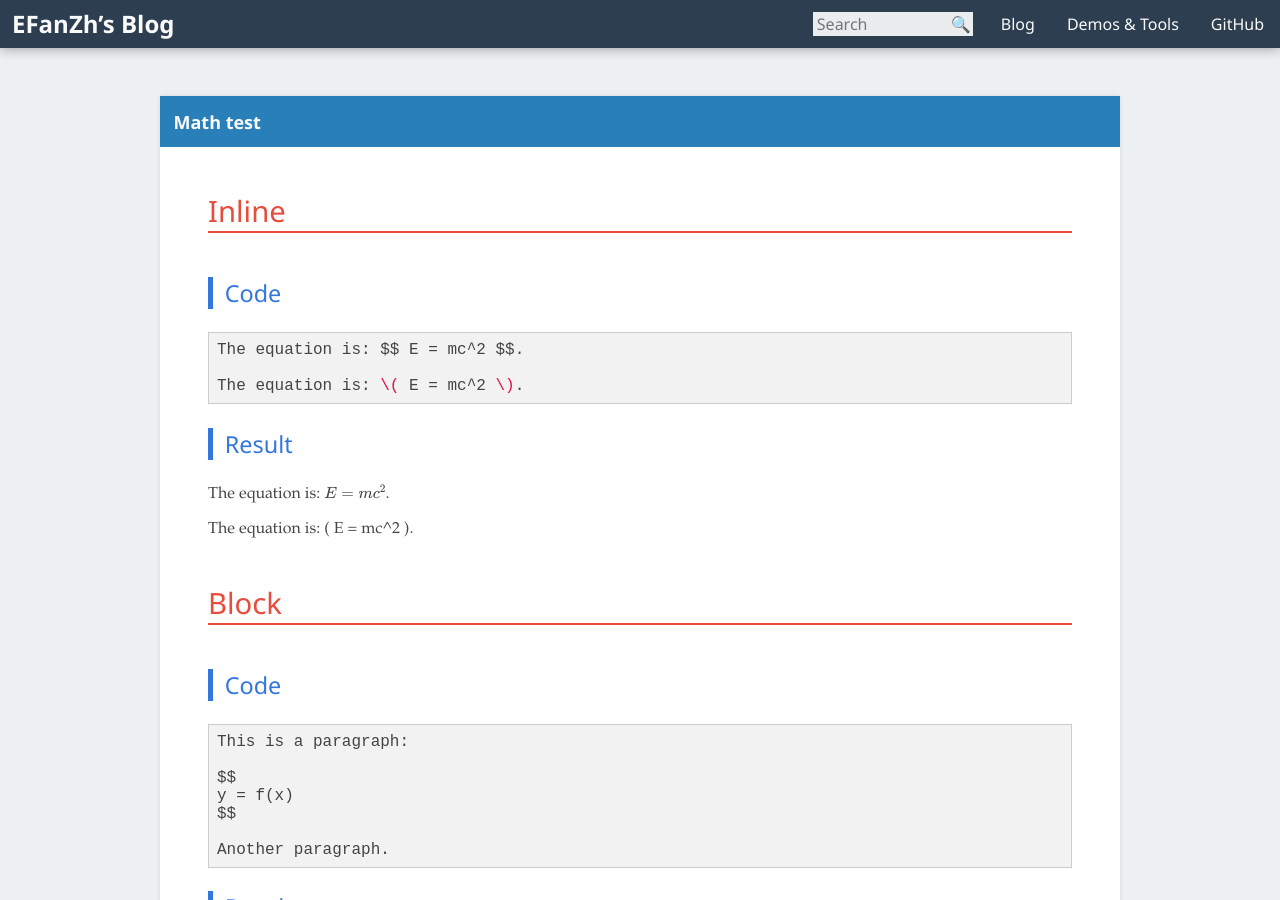
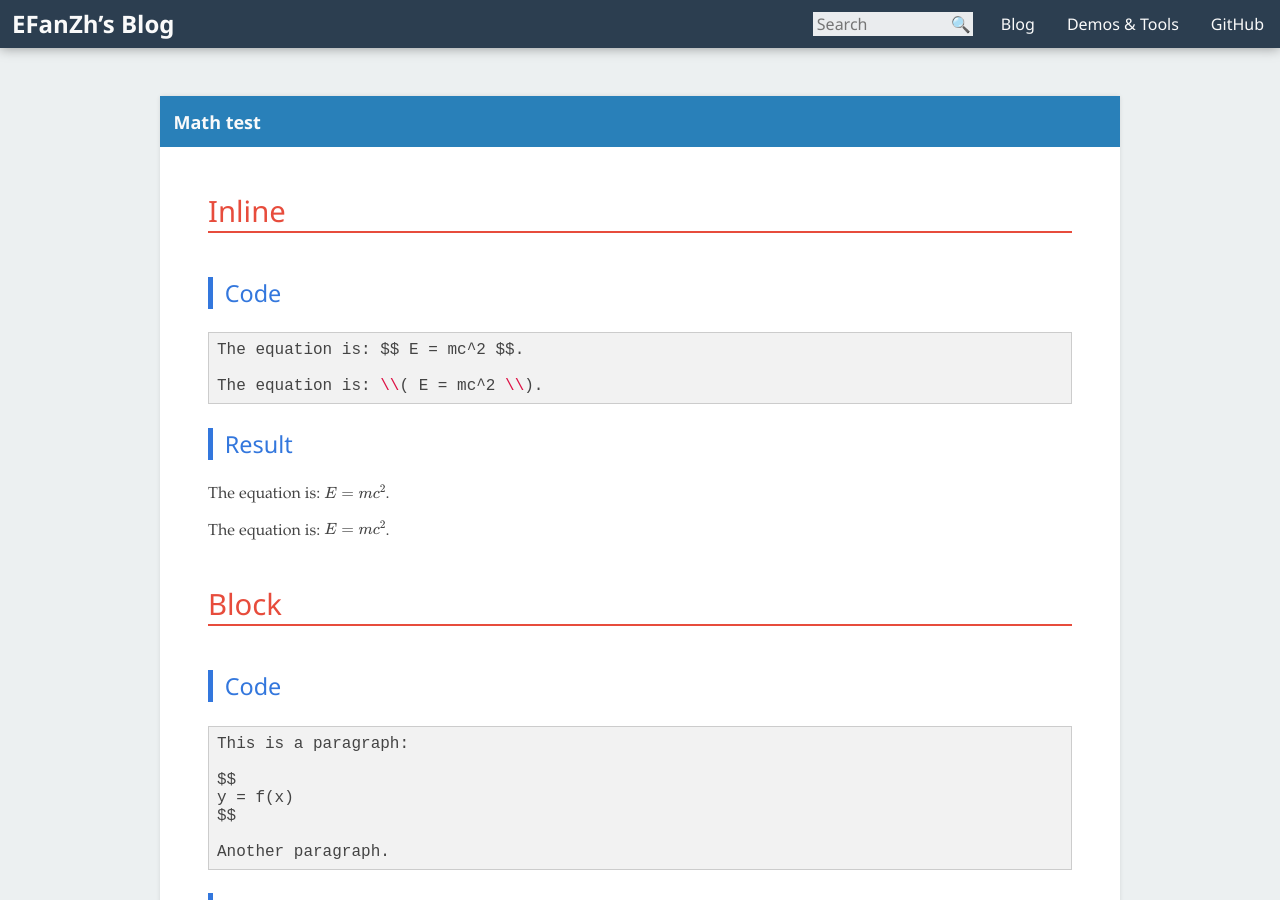
Before and after one commit to EFanZh/efanzh.github.io, a Jekyll site: the page built from _posts/2016-06-20-math-test.md, in a window 1280 px wide and 900 px high. Built offline with Jekyll 4.4.1, drawn with Linux system fonts in a browser that asks for light colours; formulas are drawn with MathJax 3.

Commit message:
Escape backslashes

````diff
--- a/_posts/2016-06-20-math-test.md
+++ b/_posts/2016-06-20-math-test.md
@@ -10,14 +10,14 @@ enable_mathjax: true
 ```markdown
 The equation is: $$ E = mc^2 $$.
 
-The equation is: \( E = mc^2 \).
+The equation is: \\( E = mc^2 \\).
 ```
 
 ### Result
 
 The equation is: $$ E = mc^2 $$.
 
-The equation is: \( E = mc^2 \).
+The equation is: \\( E = mc^2 \\).
 
 ## Block
 
````
